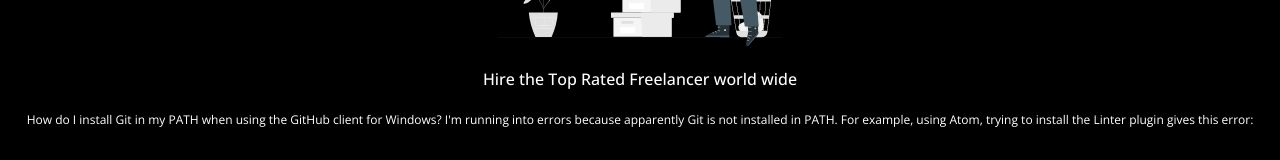
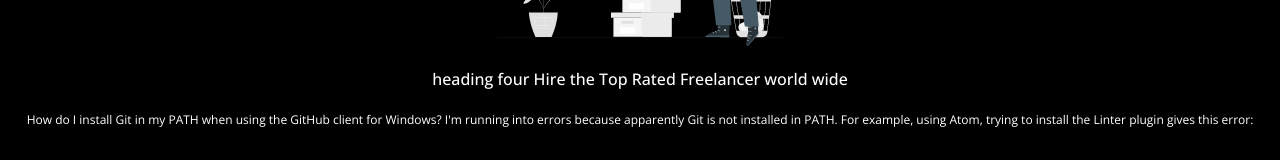
Before and after one commit to ijazkhan7706/linkable, a plain HTML site: page index.html in a window 1280 px wide. Shown: the part 360-520 px from the top of the page. Drawn offline with nearby package versions, Linux system fonts and the light colour scheme; a web font is replaced by a local one.

Commit message:
heading changed

```diff
--- a/index.html
+++ b/index.html
@@ -21,7 +21,7 @@
         <div class="d-flex px-3 justify-content-center align-items-center text-center intro-first-page" style="height: 80vh">
             <div class="">
                 <img src="assets/images/Profiling-pana.png">
-                <h6 class="my-4 ">Hire the Top Rated Freelancer world wide</h6>
+                <h6 class="my-4 ">heading four Hire the Top Rated Freelancer world wide</h6>
                 <p>How do I install Git in my PATH when using the GitHub client for Windows?
 
                     I'm running into errors because apparently Git is not installed in PATH. For example, using Atom, trying to install the Linter plugin gives this error:</p>
```
